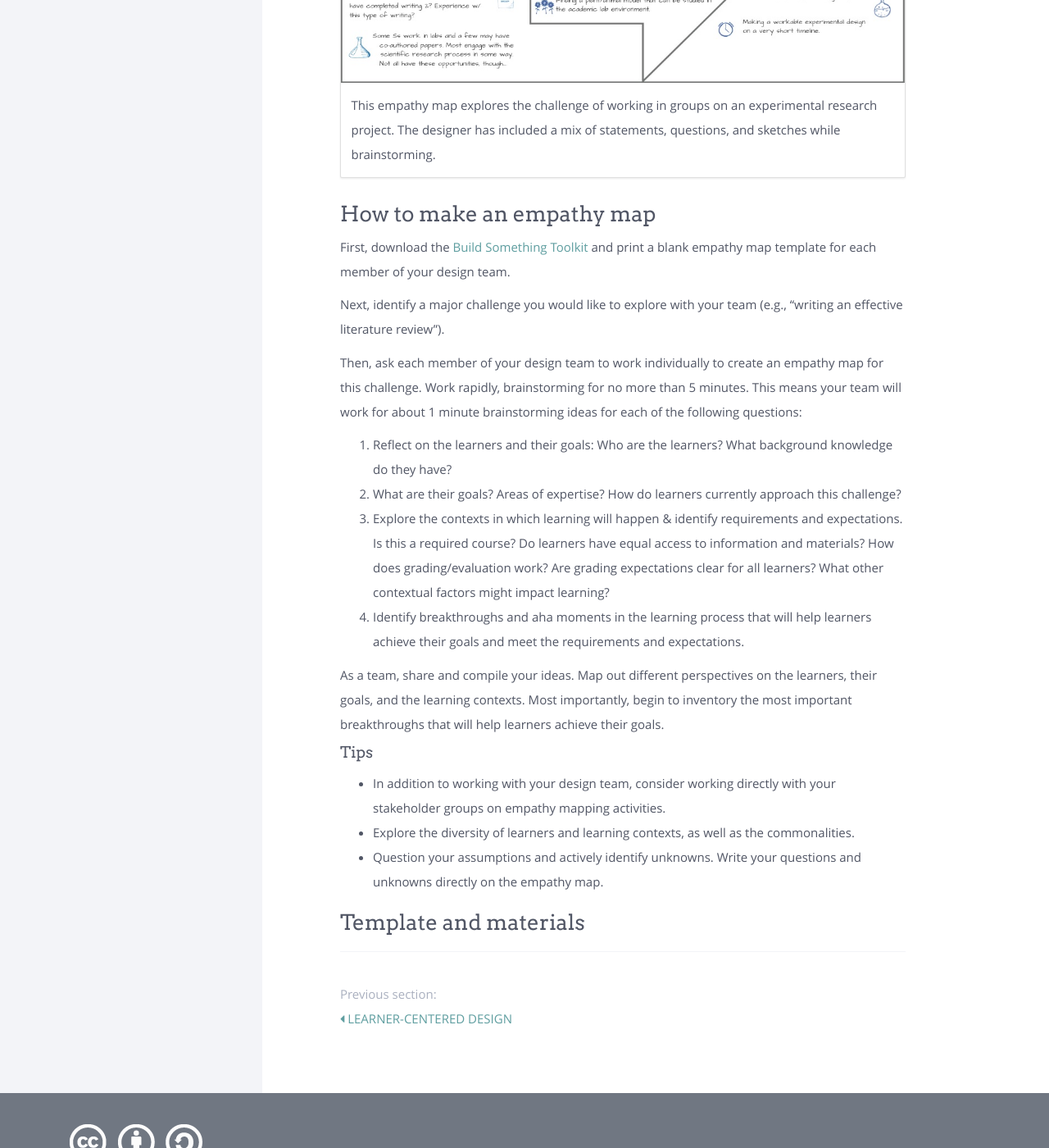
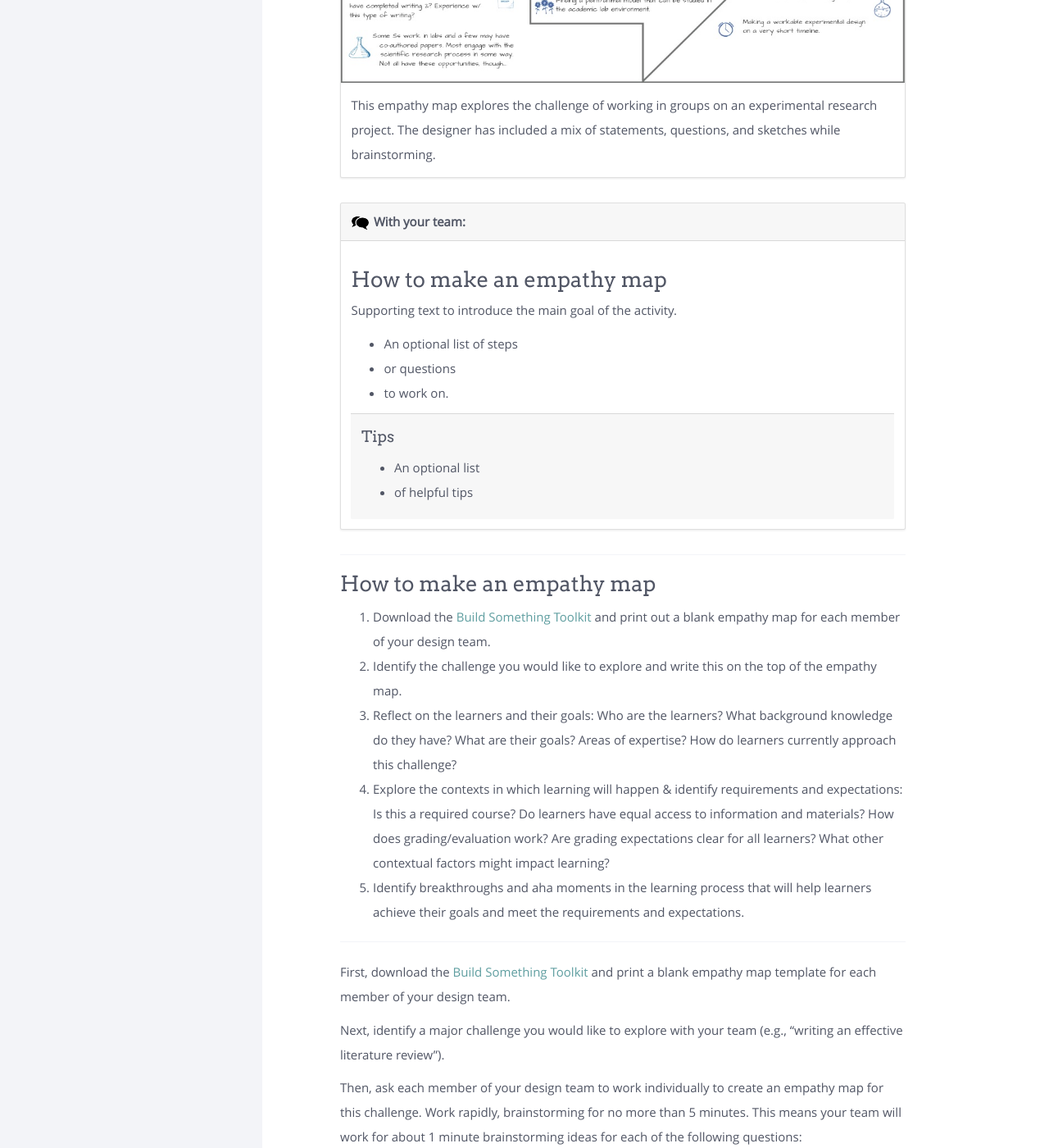
Before and after one commit to UCLALibrary/foundations, a Jekyll site: the page built from modules/design-process/_posts/2000-01-02-empathy-mapping.html, in a window 1280 px wide and 1400 px high, scrolled down 632 px. Shown: the whole window at 82% size. Built offline with Jekyll 4.4.1, drawn with Linux system fonts in a browser that asks for light colours; nearby versions of some CDN libraries; some of the changed text lies outside the part shown.

Commit message:
updating key ideas learning narratives activity

```diff
--- a/modules/design-process/_posts/2000-01-02-empathy-mapping.html
+++ b/modules/design-process/_posts/2000-01-02-empathy-mapping.html
@@ -3,13 +3,13 @@ title: Empathy Mapping
 ---
 <h2>Empathy Mapping</h2>
 
-<p>Learner-centered design begins with empathy. Your design team can use empathy mapping to:</p>
+<p>Empathy mapping is a design technique that you and your team can use to:</p>
+
 <ul>
     <li>center your design around learners and their goals,</li>
     <li>situate your design ideas in real-world learning contexts,</li>
     <li>and develop insight into key breakthroughs in the learning process.</li>
 </ul>
-
 
 <div class="card my-5 shadow-sm" style="width: 100%;">
     <div class="card-header">Example empathy map:</div>
@@ -19,7 +19,44 @@ title: Empathy Mapping
   </div>
 </div>
 
+
+<div class="card my-5 shadow-sm">
+  <div class="card-header">
+    <span>{% include icon-team.html %}With your team:</span>
+  </div>
+  <div class="card-body">
+    <h3 class="card-title">How to make an empathy map</h3>
+    <p class="card-text">Supporting text to introduce the main goal of the activity.</p>
+    <ul>
+        <li>An optional list of steps</li>
+        <li>or questions</li>
+        <li>to work on.</li>
+    </ul>
+    <div class="card-footer">
+        <h4>Tips</h4>
+        <ul>
+            <li>An optional list</li>
+            <li>of helpful tips</li>
+        </ul>
+    </div>
+  </div>
+</div>
+
+<hr>
+
 <h3>How to make an empathy map</h3>
+
+<ol>
+    <li>Download the <a href="https://ucla.app.box.com/v/build-something-toolkit" target="_blank">Build Something Toolkit</a> and print out a blank empathy map for each member of your design team.</li>
+    <li>Identify the challenge you would like to explore and write this on the top of the empathy map.</li>
+    <li>Reflect on the learners and their goals: Who are the learners? What background knowledge do they have? What are their goals? Areas of expertise? How do learners currently approach this challenge?</li>
+    <li>Explore the contexts in which learning will happen & identify requirements and expectations: Is this a required course? Do learners have equal access to information and materials? How does grading/evaluation work? Are grading expectations clear for all learners? What other contextual factors might impact learning?</li>
+    <li>Identify breakthroughs and aha moments in the learning process that will help learners achieve their goals and meet the requirements and expectations.</li>
+</ol>
+
+
+<hr>
+
 
 <p>First, download the <a href="https://ucla.app.box.com/v/build-something-toolkit" target="_blank">Build Something Toolkit</a> and print a blank empathy map template for each member of your design team.</p>
 
```
Also changed, not shown: modules/key-ideas/_posts/2000-01-06-learning-narrative-draft.html (added, +78 -0 lines), modules/key-ideas/_posts/2000-01-06-learning-narrative-draft.md (deleted, +0 -49 lines).
